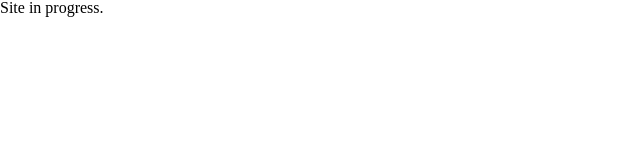
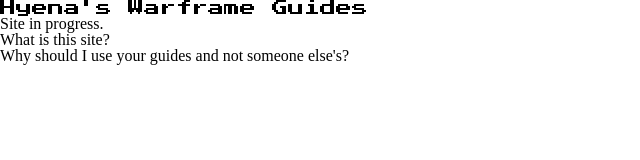
Before and after one commit to xyena/xyena.github.io, a plain HTML site: page index.html in a window 1280 px wide. Shown: the whole page, without its empty margins (0-640 px from the left). Drawn offline with Linux system fonts and the light colour scheme.

Commit message:
More progress. HTML is next.

```diff
--- a/!css/screen.css
+++ b/!css/screen.css
@@ -10,3 +10,7 @@ html,body,div,span,applet,object,iframe,h1,h2,h3,h4,h5,h6,p,blockquote,pre,a,abb
 xx */
 
 /* Styles: */
+
+h2 {
+	font-family: 'Press Start 2P', cursive;
+}
--- a/index.html
+++ b/index.html
@@ -3,6 +3,7 @@
   <head>
     <meta charset="utf-8" />
     <meta name="viewport" content="width=device-width,initial-scale=1.0,shrink-to-fit=no" />
+	<link href="https://fonts.googleapis.com/css?family=Press+Start+2P" rel="stylesheet">
     <link rel="stylesheet" media="screen" href="!css/screen.css" />
     <title>xyena Warframe Guides</title>
   </head>
@@ -10,15 +11,22 @@
   <body>
 
     <header>
+	  <h2>Hyena&apos;s Warframe Guides</h2>
 	</header>
 
     <nav>
-      <ul>
-	  </ul>
+
     </nav>
 
     <main>
 	  <p>Site in progress.</p>
+	  <ul class="why0">
+	    <li>What is this site?</li>
+		<li>Why should I use your guides and not someone else's?</li>
+		<ul class="why1">
+		  <li></li>
+		</ul>
+	  </ul>
     </main>
 
     <footer>
```
